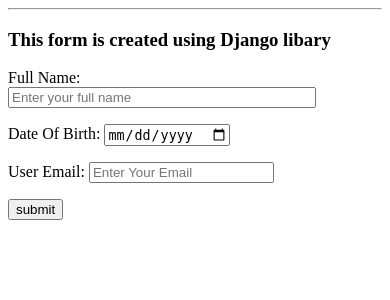
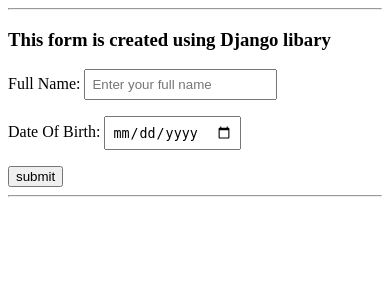
Before and after one commit to iamfoysal/pd-apps, a Django app: page /form/ in a window 390 px wide. Shown: the top 300 px of the page. Run offline with Django 3.2, Linux system fonts and the light colour scheme.

Commit message:
form submission completed but phone or Email Field note working

```diff
--- a/app1/forms.py
+++ b/app1/forms.py
@@ -4,10 +4,12 @@
 
 
 class user_form(forms.Form):
-       #<label for="user_name">Full Name</label>
-        #<input type="text" name="user_name" value="" required>
-    user_name =forms.CharField( label="Full Name", widget=forms.TextInput(attrs={'placeholder':'Enter your full name', 'style':'width:300px'}))
+       # when use html tag like this <label for="user_name">Full Name</label>
+       #when use html tag like this <input type="text" name="user_name" value="" required>
 
-    user_dob =forms.DateField(label="Date Of Birth", widget=forms.TextInput(attrs={'type':'date'}))
+    user_name =forms.CharField( label="Full Name", widget=forms.TextInput(attrs={'placeholder':'Enter your full name', 'style':'padding:6px'}))
 
-    user_email = forms.EmailField(label="User Email", widget=forms.TextInput(attrs={'placeholder':'Enter Your Email'}))
+    user_dob =forms.DateField(label="Date Of Birth", widget=forms.TextInput(attrs={'type':'date','style':'padding:6px'}))
+    # user_phone =forms.IntegerField(label="User Phone", widget=forms.NumberInput(attrs={'placeholder':'+880**********','style':'padding:6px','type':'number'}))
+
+    # user_email = forms.EmailField(label="User Email", widget=forms.TextInput(attrs={'placeholder':'Enter Your Email','style':'padding:6px'}))
--- a/app1/templates/app1/form.html
+++ b/app1/templates/app1/form.html
@@ -4,7 +4,7 @@
     <meta charset="UTF-8">
     <meta http-equiv="X-UA-Compatible" content="IE=edge">
     <meta name="viewport" content="width=device-width, initial-scale=1.0">
-    <title>Document</title>
+    <title> Django Form</title>
 </head>
 <body>
     <!-- <h3>This Form is created by html</h3>
@@ -18,13 +18,19 @@
     </form> -->
     <hr>
     <h3>{{heading_1}}</h3>
-    <form action="" method="post">
-        {{test_form.as_p}}  <!---jodi input Field guloke upore niche sajate hoy tokhon (.as_p ) eti use korte hobe--->
-        <input type="submit" name="submit" value="submit">
+        <form action="" method="POST">{% csrf_token %}
+            {{test_form.as_p}}  <!---jodi input Field guloke upore niche sajate hoy tokhon (.as_p ) eti use korte hobe--->
 
+            <input type="submit" name="submit" value="submit">
+        </form>
+        <hr>
+        {% if form_submited %}
+            <p>Name : {{user_name}}</p>
+            <p>Date Of Birth : {{user_dob}}</p>
+            <!-- <p>User Phone : {{user_phone}}</p> -->
+            <!-- <p>User Email : {{user_email}}</p> -->
+        {% endif%}
+    </body>
+</html>
 
-    </form>
-
-
-</body>
-</html>
+<!-- Phone Number Or Email Field not working  !!!-->
--- a/app1/views.py
+++ b/app1/views.py
@@ -16,4 +16,18 @@
 def form (request):
     new_form = forms.user_form()
     diction  = {'test_form':new_form, 'heading_1':"This form is created using Django libary"}
+    if request.method == 'POST':
+        new_form =forms.user_form(request.POST)
+        if new_form.is_valid():
+            user_name = new_form.cleaned_data['user_name']
+            user_dob =new_form.cleaned_data['user_dob']
+            # user_phone = new_form.changed_data['user_phone']
+            user_email = new_form.changed_data['user_email']
+
+            diction.update({'user_name':user_name})
+            diction.update({'user_dob':user_dob})
+            # diction.update({'user_phone':user_phone})
+            # diction.update({'user_email':user_email})
+            diction.update({'form_submited':"Yes"})
+
     return render (request, 'app1/form.html', context=diction)
```
